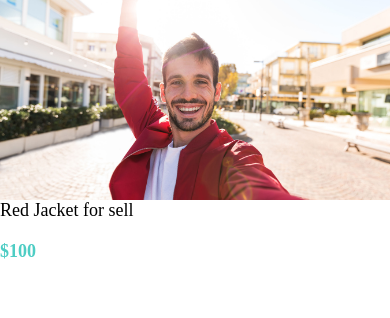
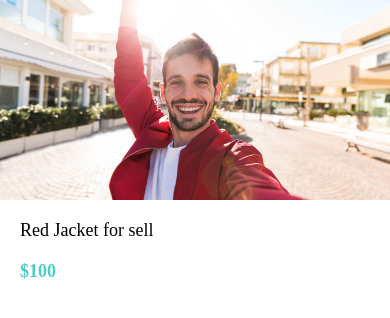
Before and after one commit to zahid2022skipq/ecommerceapp, a React Native app: screen / in a window 390 px wide. Shown: the top 318 px of the page. Built offline with nearby package versions, Linux system fonts and the light colour scheme.

Commit message:
Added styles to our details container

```diff
--- a/app/screens/ListingComponentScreen.js
+++ b/app/screens/ListingComponentScreen.js
@@ -17,7 +17,7 @@ function ListingComponentScreen(props) {
 }
 
 const styles = StyleSheet.create({
-  detailsContainer: {},
+  detailsContainer: { padding: 20 },
   image: {
     width: "100%",
     height: 200,
```
